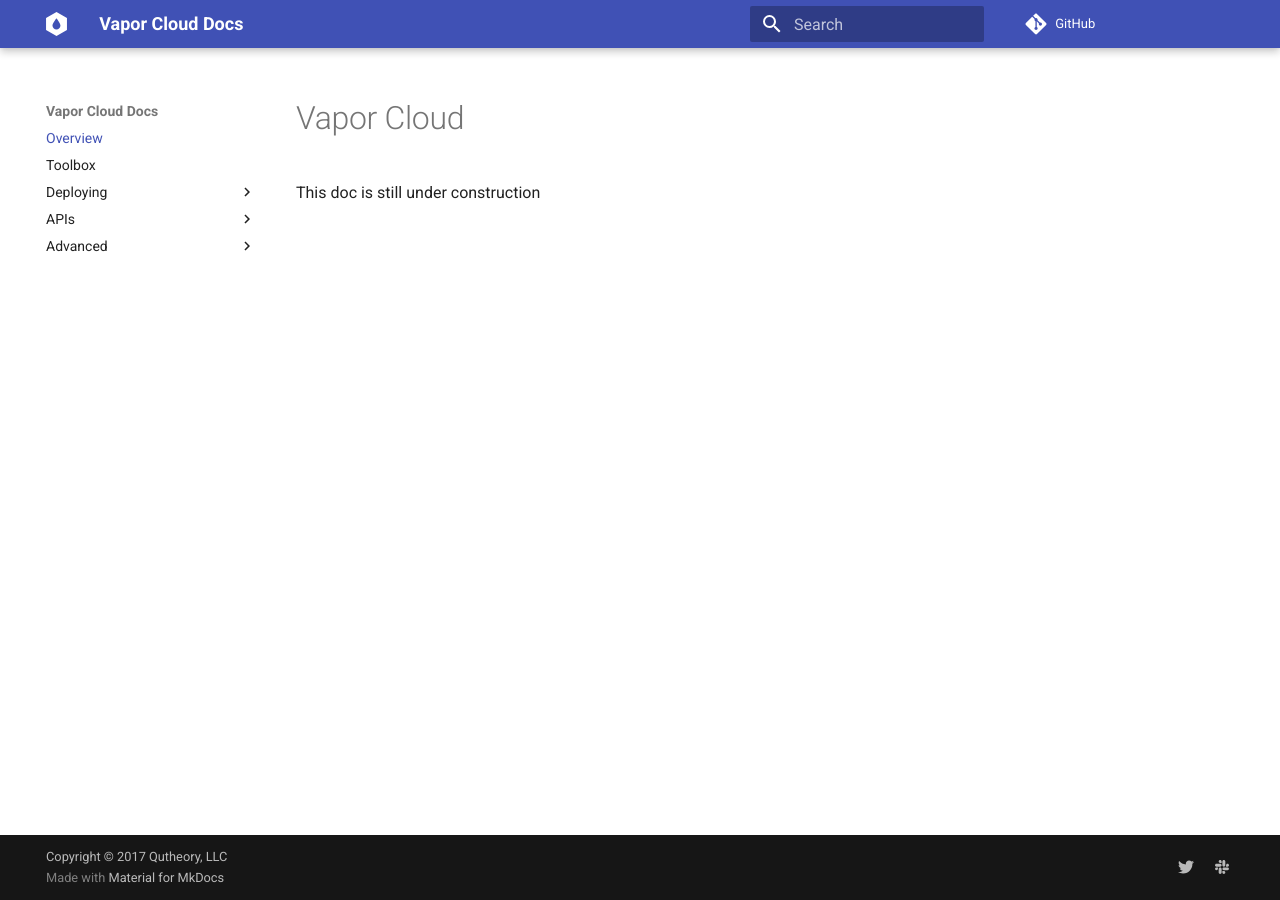
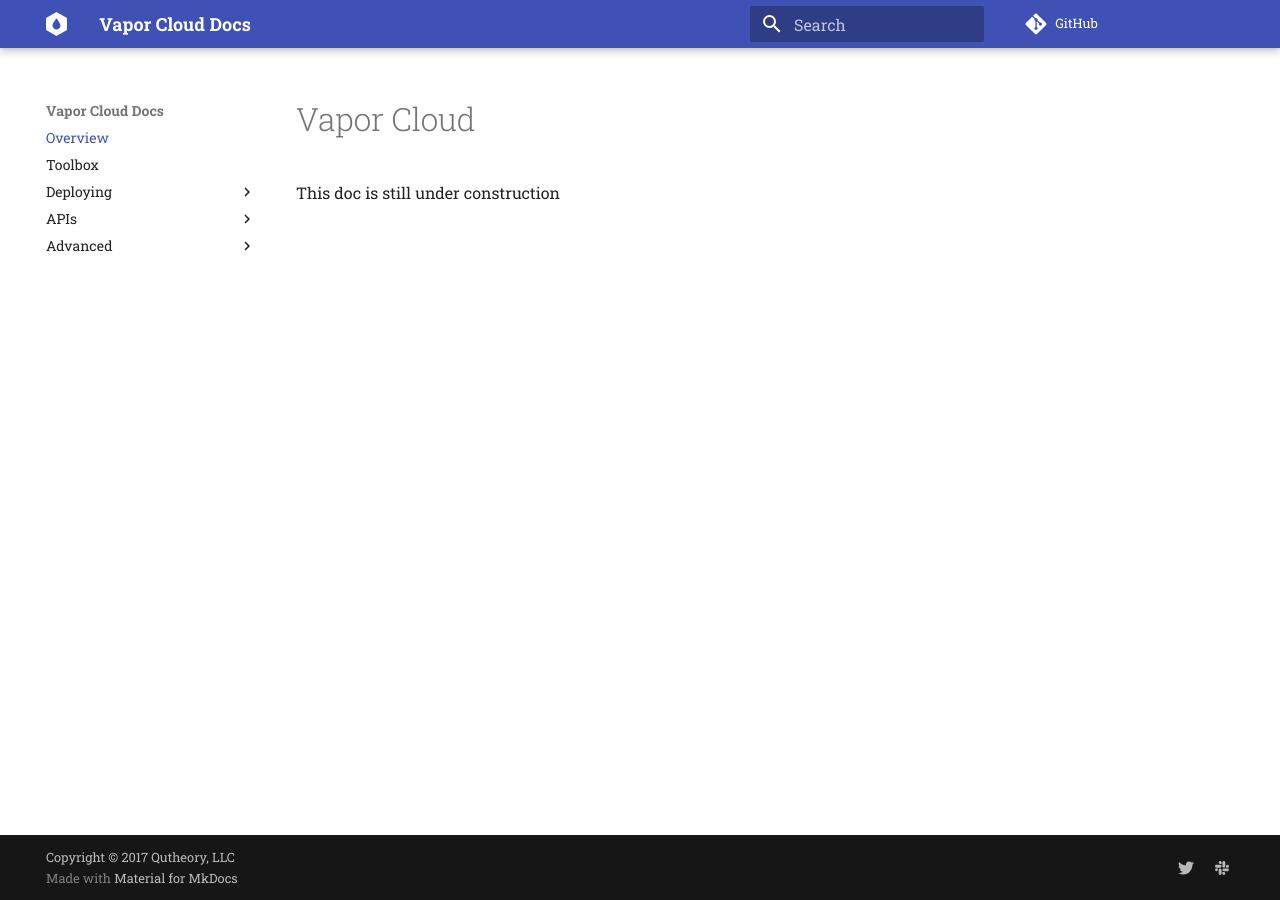
Before and after one commit to qutheory/cloud-documentation, an MkDocs documentation site: the page built from docs/index.md, in a window 1280 px wide. Built offline with MkDocs 1.6.1 and Material for MkDocs 9.7.7, drawn with Linux system fonts in a browser that asks for light colours; comment, search, counter and statistics services are not loaded; old or Windows-style settings are respelled for this version of MkDocs.

Commit message:
docs style update

```diff
--- /dev/null
+++ b/docs/stylesheets/extra.css
@@ -0,0 +1,3 @@
+.md-nav__button img {
+    width: 90%;
+}
--- a/mkdocs.yml
+++ b/mkdocs.yml
@@ -19,7 +19,12 @@
           link: 'https://twitter.com/@codevapor'
         - type: 'slack'
           link: 'http://vapor.team/'
-      font: 'none'
+      font:
+        text: 'Roboto Slab'
+        code: 'Source Code Pro'
+
+extra_css:
+  - 'stylesheets/extra.css'
 
 pages:
 - Overview: 'index.md'
```
